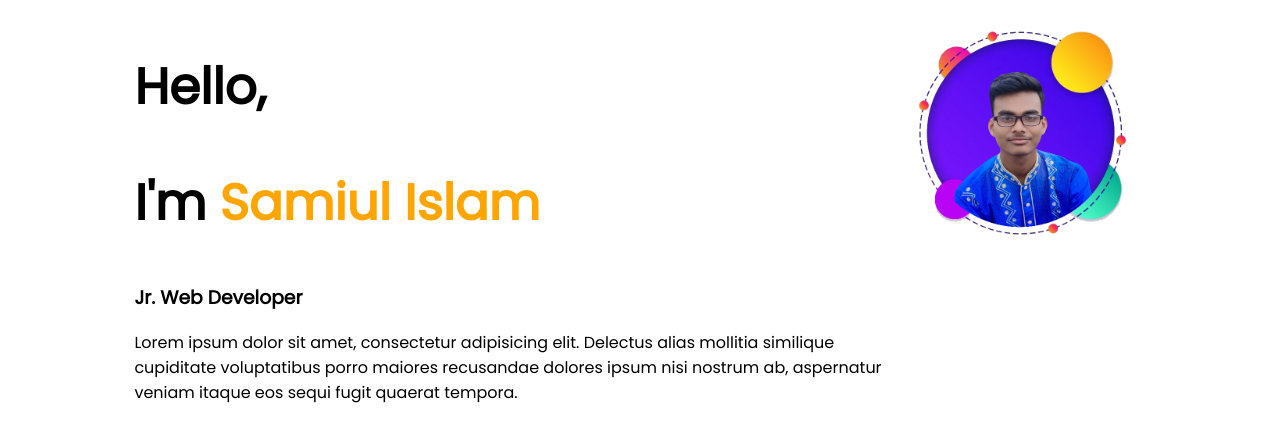
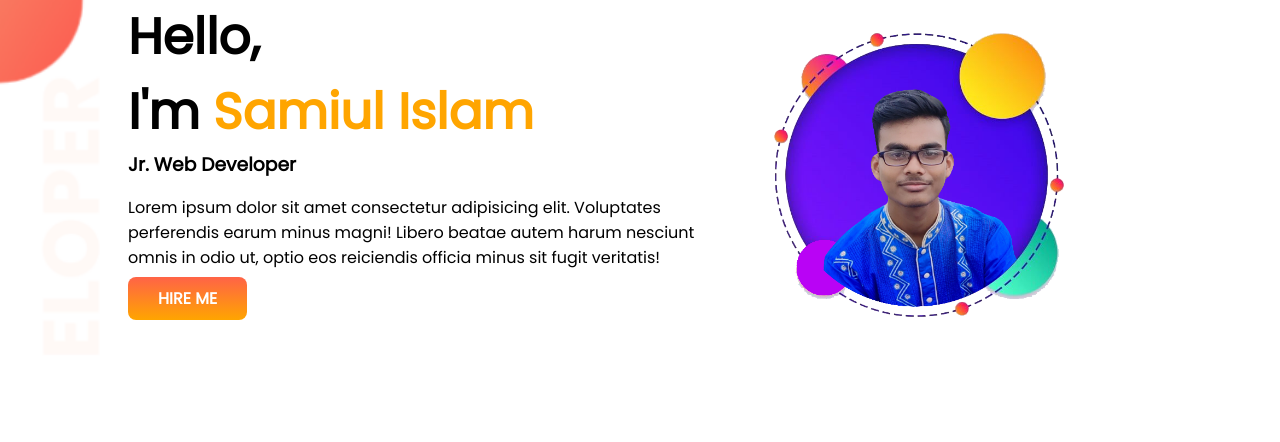
Before and after one commit to softsamiul/developer-portfolio, a plain HTML site: page index.html in a window 1280 px wide. Drawn offline with Linux system fonts and the light colour scheme.

Commit message:
welcome section design added

```diff
--- a/index.html
+++ b/index.html
@@ -15,20 +15,19 @@
     <section id="welcome-section">
         <div class="container">
             <div class="welcome-section-wrapper">
-                <div class="welcome-left-section">
+                <div class="welcome-left-section half-width">
                     <h1>Hello,</h1>
                     <h1>I'm <span class="welcome-name">Samiul Islam</span></h1>
                     <h3>Jr. Web Developer</h3>
-                    <p>Lorem ipsum dolor sit amet, consectetur adipisicing elit. Delectus alias mollitia similique
-                        cupiditate
-                        voluptatibus porro maiores recusandae dolores ipsum nisi nostrum ab, aspernatur veniam itaque
-                        eos sequi
-                        fugit
-                        quaerat tempora.</p>
+                    <p>
+                        Lorem ipsum dolor sit amet consectetur adipisicing elit. Voluptates perferendis earum minus
+                        magni! Libero beatae autem harum nesciunt omnis in odio ut, optio eos reiciendis officia minus
+                        sit fugit veritatis!
+                    </p>
+                    <a href="https://www.linkedin.com/in/softsamiul" target="_blank" class="hire-me-btn">Hire Me</a>
                 </div>
-                <div class="welcome-right-section">
-                    <img style="width:250px; height:250px;" src="images/samiul-islam-1.png"
-                        alt="Samiul Islam Portfolio image">
+                <div class="welcome-right-section half-width">
+                    <img class="welcome-image" src="images/samiul-islam-1.png" alt="Samiul Islam Portfolio image">
                 </div>
             </div>
         </div>
--- a/style.css
+++ b/style.css
@@ -2,6 +2,11 @@
 
 body {
     font-family: 'Poppins', sans-serif;
+    margin: 0px;
+    padding: 0px;
+}
+h1, h2, h3, h4, h5, h6 {
+    margin: 0px;
 }
 h1 {
     font-size: 50px;
@@ -14,6 +19,35 @@ h1 {
     color: orange;
 
 }
+#welcome-section {
+    background-image: url(images/top-banner.png);
+    background-size: cover;
+    background-repeat: no-repeat;
+}
 .welcome-section-wrapper {
     display: flex;
 }
+/* .half-width {
+    width: 50%;
+} */
+.welcome-image {
+    max-width: 350px;
+    max-height: 350px;
+    margin: 0 auto;
+    align-items: center;
+}
+.welcome-left-section {
+    width: 60%;
+}
+.welcome-right-section {
+    width: 40%;
+}
+.hire-me-btn {
+    text-decoration: none;
+    background-image: linear-gradient(tomato, orange);
+    padding: 10px 30px;
+    border-radius: 8px;
+    color: #fff;
+    text-transform: uppercase;
+    font-weight: 700;
+}
```
Also changed, not shown: images/top-banner.png (added).
